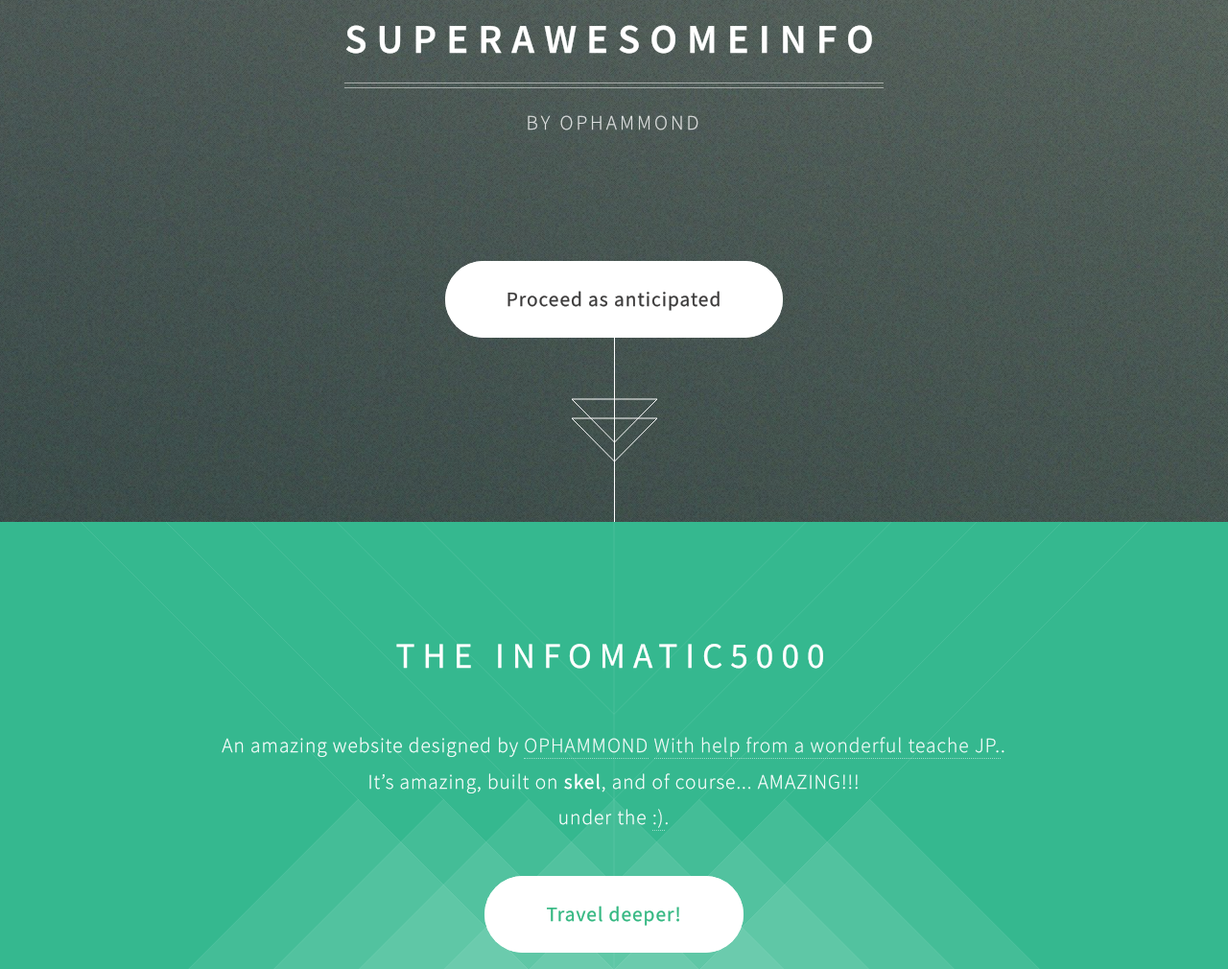
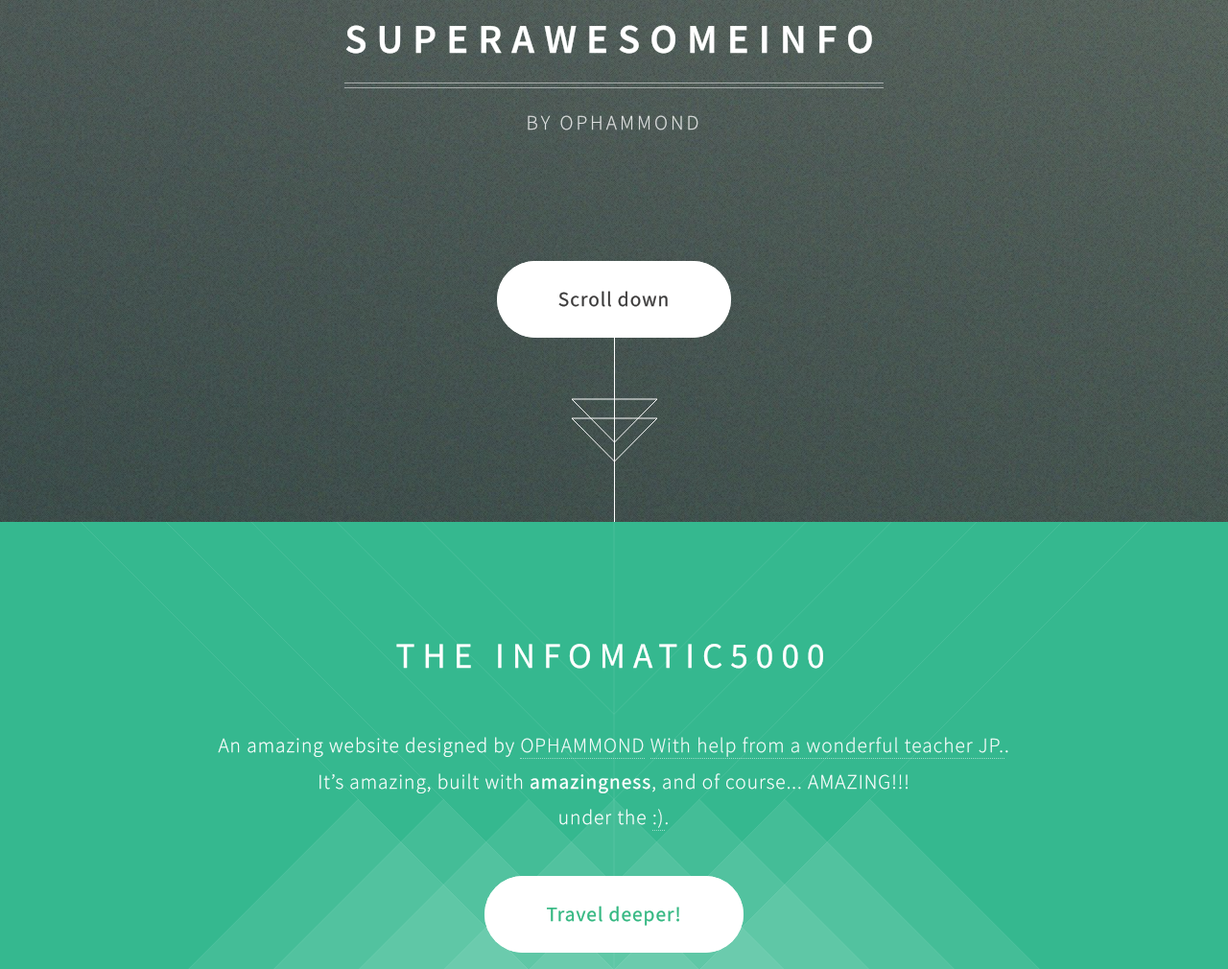
Before and after one commit to OPHAMMOND/OPHAMMOND.github.io, a plain HTML site: page index.html in a window 1280 px wide. Shown: the part 501-1511 px from the top of the page at 96% size. Drawn offline with Linux system fonts and the light colour scheme.

Commit message:
123456789

```diff
--- a/index.html
+++ b/index.html
@@ -37,7 +37,7 @@
 					<p>By OPHAMMOND</p>
 				</header>
 				<footer>
-					<a href="#banner" class="button style2 scrolly-middle">Proceed as anticipated</a>
+					<a href="#banner" class="button style2 scrolly-middle">Scroll down</a>
 				</footer>
 			</section>
 
@@ -46,8 +46,8 @@
 				<header>
 					<h2>The Infomatic5000</h2>
 				</header>
-				<p>An amazing  website  designed by <a href="http://n33.co">OPHAMMOND</a>  <a href="http://html5up.net">With help from a wonderful teache JP.</a>.<br />
-				It’s amazing, built on <strong>skel</strong>, and of course... AMAZING!!!<br />
+				<p>An amazing  website  designed by <a href="">OPHAMMOND</a>  <a href="http://html5up.net">With help from a wonderful teacher JP.</a>.<br />
+				It’s amazing, built with <strong>amazingness</strong>, and of course... AMAZING!!!<br />
 				under the <a href="http://html5up.net/license">:)</a>.</p>
 				<footer>
 					<a href="#first" class="button style2 scrolly">Travel deeper!</a>
@@ -65,7 +65,7 @@
 					<p>I have an adorable dog named Patches :)</p>
 				</div>
 			</article>
-
+           <a href="#banner" class="button style2 scrolly-middle">Go farther</a>
 		<!-- Feature 2 -->
 			<article class="container box style1 left">
 				<a href="#" class="image fit"><img src="http://cheaptart.com/wp-content/uploads/2012/01/ApplePie_OnWhite.png" alt="" /></a>
```
